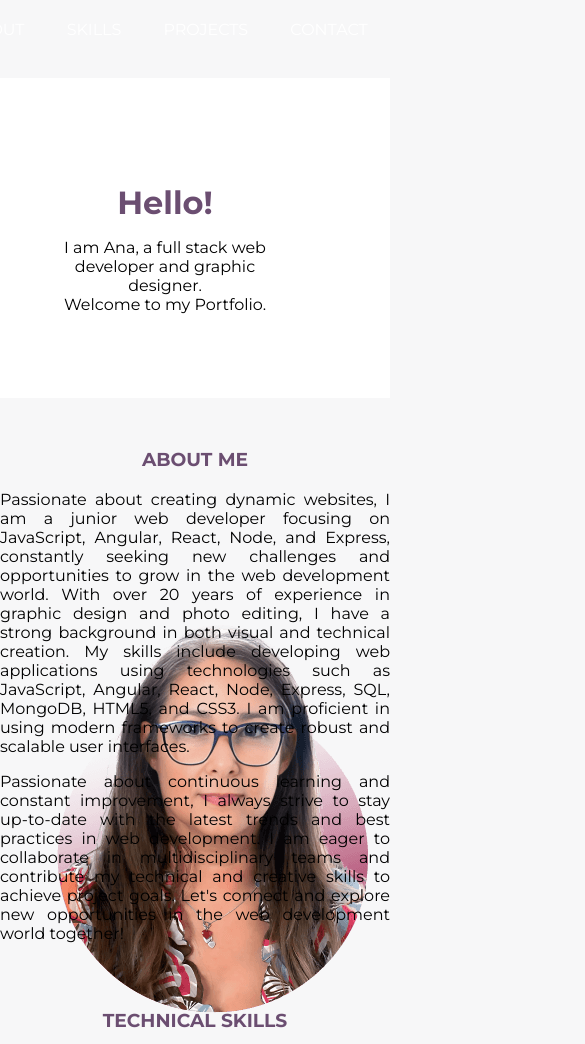
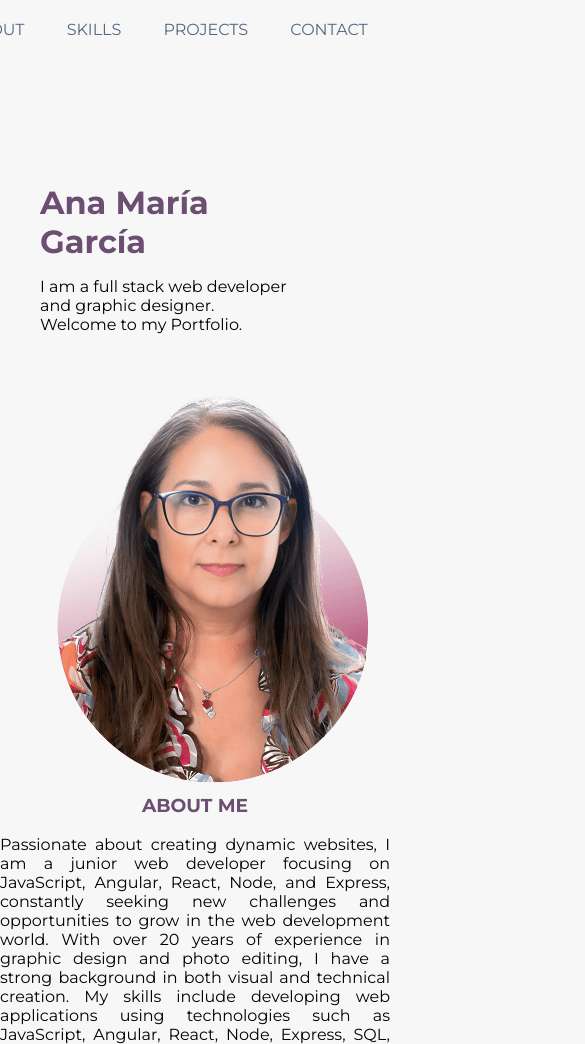
Before and after one commit to AnaMaria-Sole/Portfolio, a plain HTML site: page index.html in a window 390 px wide. Shown: the top 1044 px of the page, 585 px wide, since content can reach past the window. Drawn offline with Linux system fonts and the light colour scheme.

Commit message:
Change Hi for my name

```diff
--- a/index.html
+++ b/index.html
@@ -27,9 +27,9 @@
       <section class="white-back">
         <header>
           <section class="hello">
-            <h1>Hello!</h1>
+            <h1>Ana María<br>García</h1>
             <p class="intro">
-              I am Ana, a full stack web developer and graphic designer.<br />
+              I am a full stack web developer and graphic designer.<br />
               Welcome to my Portfolio.
             </p>
           </section>
--- a/styles.css
+++ b/styles.css
@@ -18,7 +18,7 @@ h1 {
   padding-top: 25%;
   color: #6B4E71;
   margin-bottom: 0px;
-  font-size: 2rem;
+  font-size: 2em;
 }
 
 h3 {
@@ -42,6 +42,14 @@ header {
   display: flex;
   justify-content: center;
   gap: 250px;
+  flex-wrap: wrap;
+}
+
+@media only screen and (max-width: 768px) {
+  .white-back {
+    background-color: transparent; /* Eliminar el fondo blanco */
+    height: auto; /* Permitir que el contenedor se ajuste a su contenido */
+  }
 }
 
 .hello {
@@ -50,6 +58,7 @@ header {
   max-width: 250px;
   text-align: center;
   padding-left: 30px;
+  text-align: left;
 }
 
 .intro {
@@ -59,7 +68,7 @@ header {
 
 .hero {
   display: flexbox;
-  justify-content: flex-end;
+  justify-content: center;
   max-height: 300px;
 }
 
@@ -82,6 +91,10 @@ nav {
   flex-wrap: nowrap;
 }
 
+nav li {
+  color: #53687E;
+}
+
 li {
   padding-right: 5vh;
   list-style-type: none;
@@ -90,6 +103,7 @@ li {
 
 .skills {
   display: flex;
+  flex-wrap: wrap;
   justify-content: space-evenly;
 }
 
@@ -146,8 +160,15 @@ footer {
     flex-direction: column;
     width: 100%;
     padding: 10px;
+    gap: 0px;
   }
+
+  .tech-icons {
+    max-width: 8vh; /* Reducir el tamaño de los iconos en pantallas más pequeñas */
+  }
+
 }
+
 
 h3 {
   padding-top: 50px;
```
